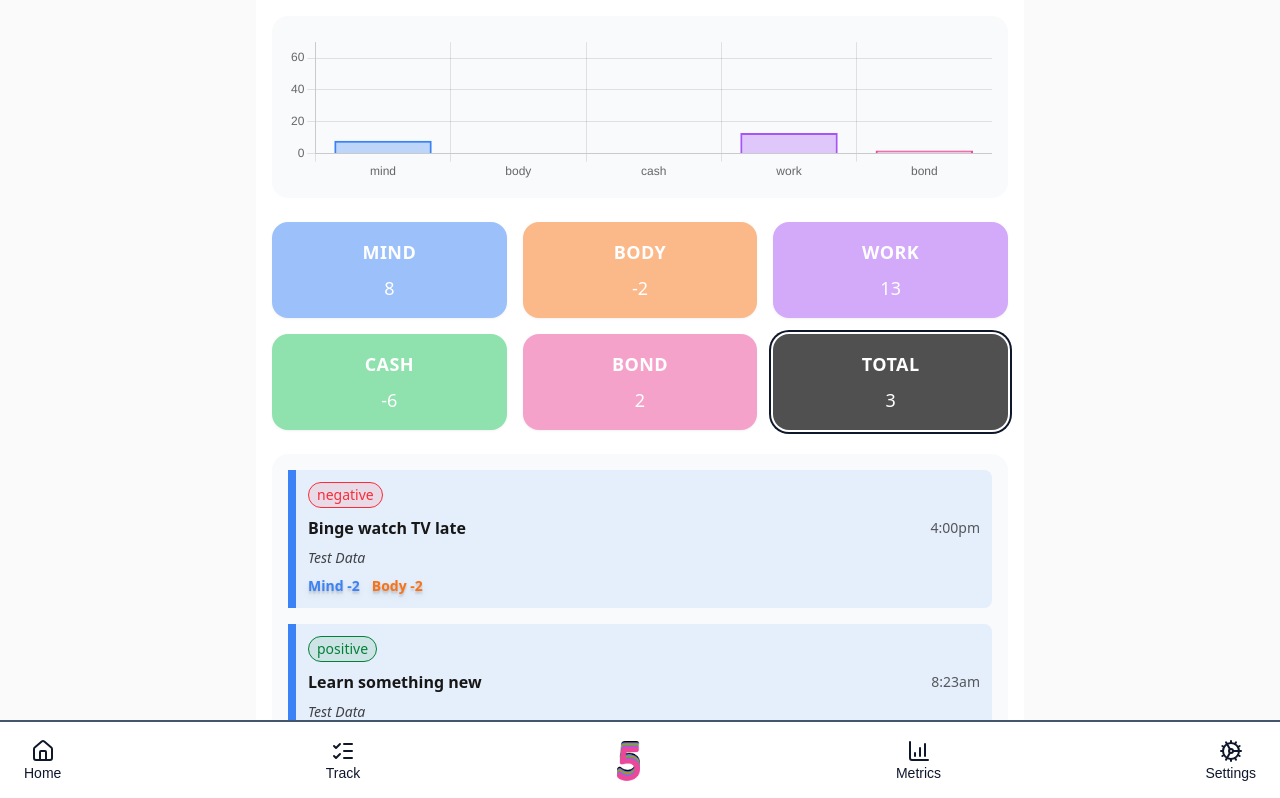
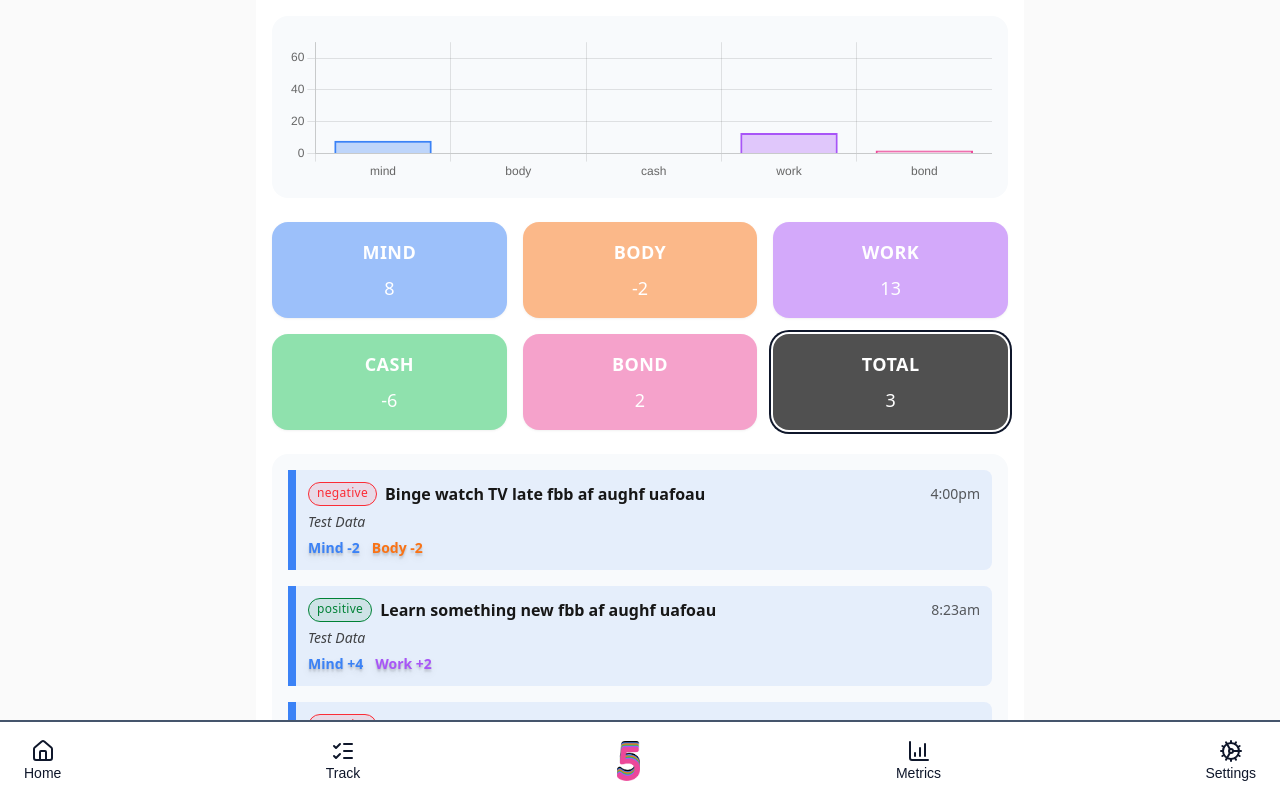
Before and after one commit to GlennHS/Five, a Next.js app: page / in a window 1280 px wide. Shown: the top 798 px of the page. Built offline with nearby package versions, Linux system fonts and the light colour scheme.

Commit message:
Update ActionCard styling

```diff
--- a/app/components/actionCards/ActionCard.tsx
+++ b/app/components/actionCards/ActionCard.tsx
@@ -24,15 +24,18 @@ export default function ActionCard({ action, definitions }: Props) {
   const date = formatSmartDate(convertTimestampToDayJS(details.timestamp))
 
   return (
-    <div className={`border-l-8 rounded-r-lg p-3 flex flex-col gap-2 ${cardClasses}`}>
-      <div className="flex justify-between items-center gap-4 whitespace-nowrap overflow-hidden">
-        {details.tags.slice(0,3).map((t: Tag) => (
-          <TagPill key={t.id} tag={t.name} color={t.colorClass} />
-        ))}
-      </div>
+    <div className={`border-l-8 rounded-r-lg p-3 flex flex-col gap-1.5 ${cardClasses}`}>
+      <div className="flex justify-between items-center gap-4 whitespace-nowrap">
+        <div className="flex gap-2 min-w-0">
+          {details.tags.slice(0,3).map((t: Tag) => (
+            <TagPill key={t.id} tag={t.name} color={t.colorClass} />
+          ))}
 
-      <div className="flex justify-between items-center gap-4 whitespace-nowrap">
-        <span className="truncate w-fit font-bold whitespace-nowrap">{details.name}</span>
+          <span className="truncate font-bold flex-1">
+            {details.name} fbb af aughf uafoau
+          </span>
+        </div>
+
         <span className="text-sm opacity-70">{date}</span>
       </div>
 
--- a/app/components/actionCards/TagPill.tsx
+++ b/app/components/actionCards/TagPill.tsx
@@ -9,7 +9,7 @@ export default function TagPill({ tag, color }: TagPillProps) {
   const tagClass = TAG_COLOR_CLASSES[color]
 
   return (
-    <div className={`w-fit px-2 py-0.5 text-sm rounded-full border border-black ${tagClass}`}>
+    <div className={`w-fit px-2 py-0.5 text-xs font-medium tracking-wide rounded-full border border-black ${tagClass}`}>
       <span>{ tag }</span>
     </div>
   )
```
